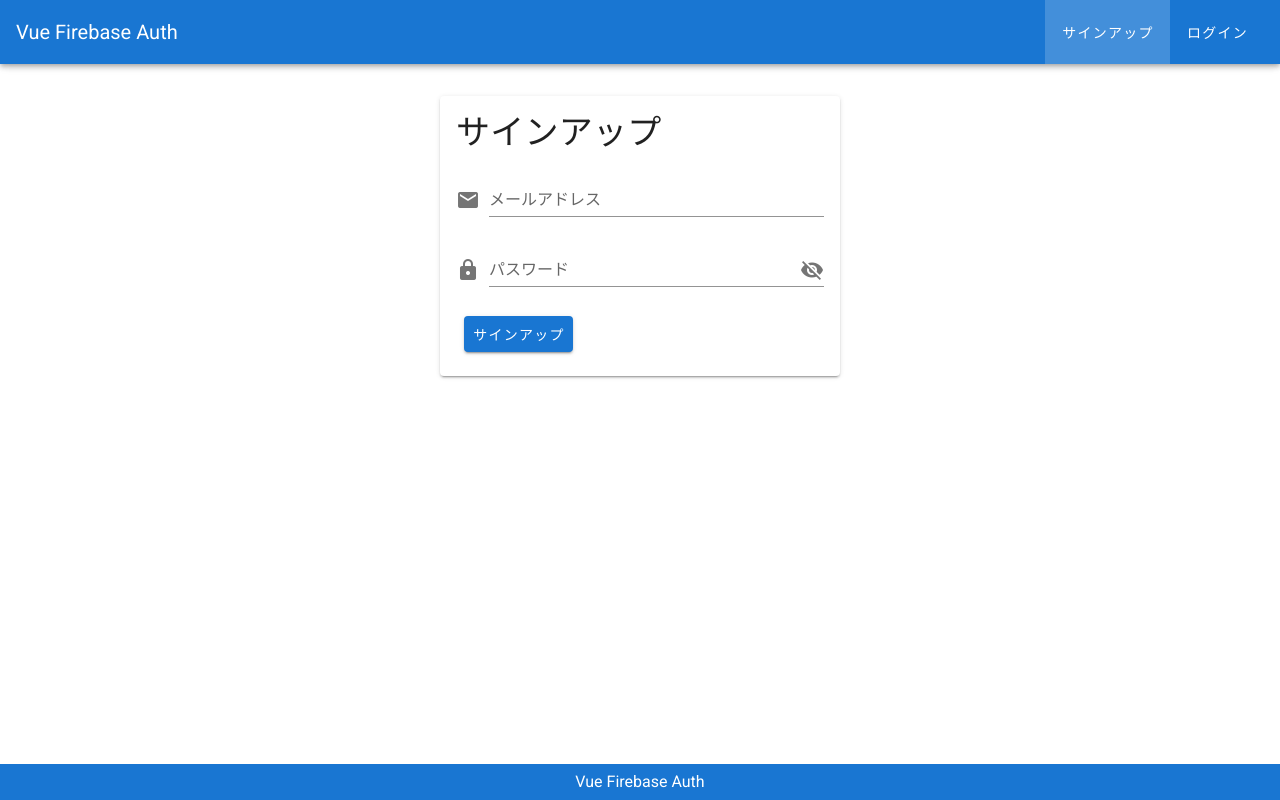
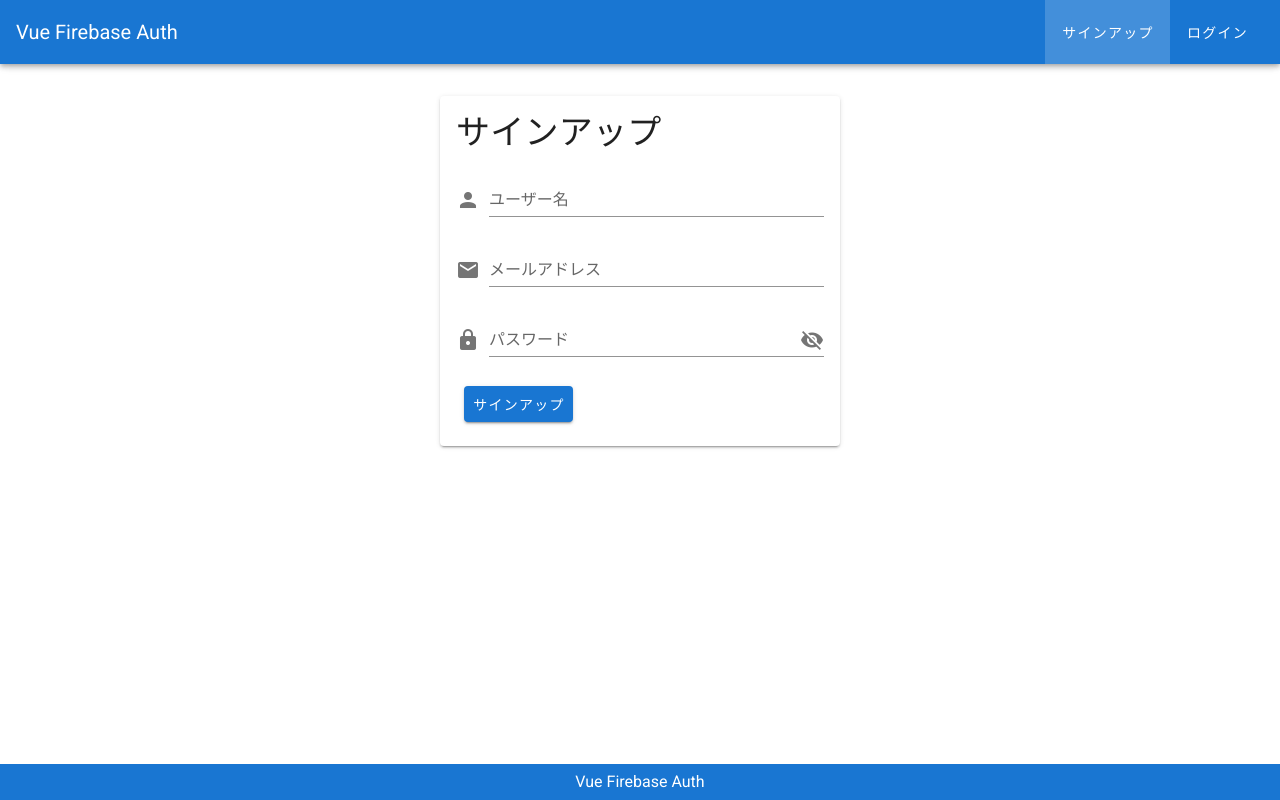
Before and after one commit to tomizawa0214/vue-chat, a Vue app: page /signup in a window 1280 px wide. Built offline with nearby package versions, Linux system fonts and the light colour scheme; no server answers; what vue-chat-scroll would draw is missing.

Commit message:
Signup変更

```diff
--- a/src/components/Signup.vue
+++ b/src/components/Signup.vue
@@ -5,6 +5,12 @@
     </v-card-title>
     <v-card-text>
       <v-form>
+        <v-text-field
+          prepend-icon="mdi-account"
+          type="text"
+          label="ユーザー名"
+          v-model="name"
+        />
         <v-text-field
           prepend-icon="mdi-email"
           type="email"
@@ -31,11 +37,13 @@
 </template>
 
 <script>
+import db from "@/firebase/init";
 import firebase from "firebase";
 export default {
   name: "Signup",
   data() {
     return {
+      name: null,
       email: null,
       password: null,
       feedback: null,
@@ -44,16 +52,29 @@ export default {
   },
   methods: {
     signup() {
-      if (this.email && this.password) {
+      if (this.name && this.email && this.password) {
         this.feedback = null;
+        let ref = db.collection("users").doc(this.email);
+        ref.get().then(doc => {
+          if (doc.exists) {
+            this.feedback = "このメールアドレスは既に使用されています";
+          } else {
             firebase
               .auth()
               .createUserWithEmailAndPassword(this.email, this.password)
+              .then(cred => {
+                ref.set({
+                  name: this.name,
+                  user_id: cred.user.uid
+                });
+              })
               .then(() => {
                 this.$router.push({ name: "Home" });
               })
               .catch(() => {
                 this.feedback = "メールアドレスまたはパスワードが正しくありません";
+              });
+          }
         });
       } else {
         this.feedback = "メールアドレスとパスワードを入力してください";
```
Lines whose indentation alone changed are shown as unchanged.
